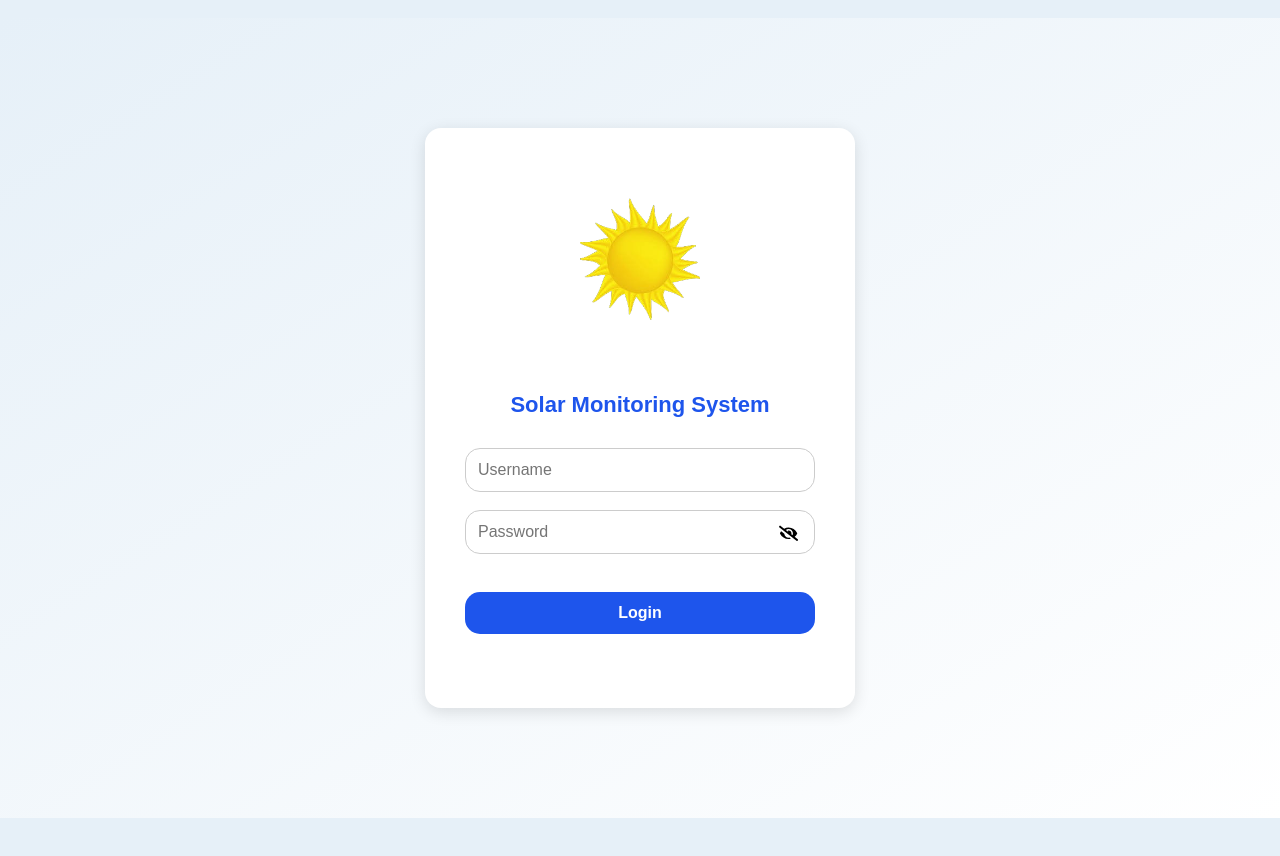
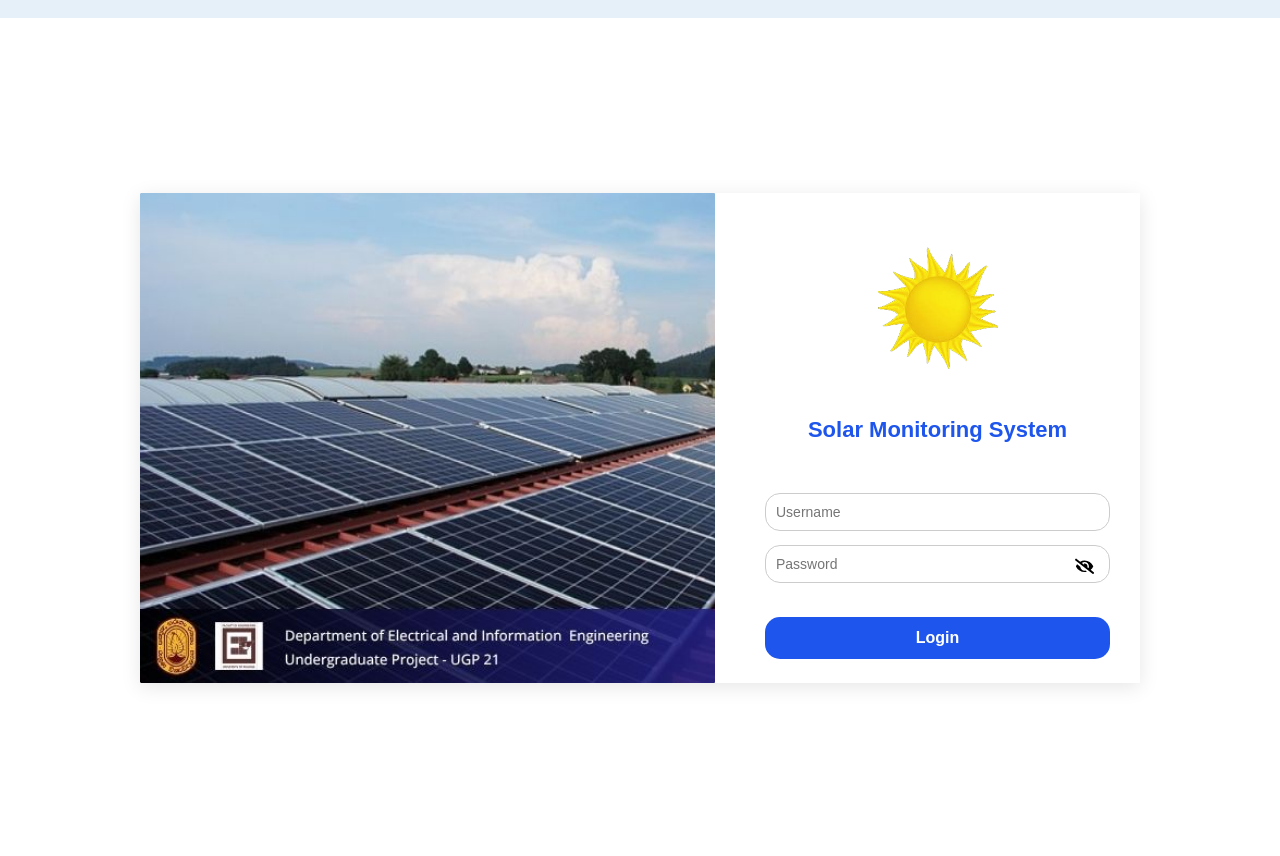
Before and after one commit to sanjuka12/Smart_Home_Frontend, a React (Create React App) app: page /LoginPage in a window 1280 px wide. Before the commit the page ends 818 px from the top, so only its background shows below. Built offline with nearby package versions, Linux system fonts and the light colour scheme.

Commit message:
Updated login page

```diff
--- a/src/pages/LoginPage.css
+++ b/src/pages/LoginPage.css
@@ -1,41 +1,23 @@
 /* LoginPage.css */
-.login-container {
-    display: flex;
-    justify-content: center;
-    align-items: center;
-    height: 100vh;
-    background: linear-gradient(to bottom right, #e6f0f8, #ffffff);
-  }
 
-  .login-box {
-    background-color: white;
-    padding: 40px;
-    border-radius: 16px;
-    box-shadow: 0 4px 16px rgba(0, 0, 0, 0.12);
-    text-align: center;
-    width: 350px;
-    height: 500px;
-  }
-
-  .login-logo {
-    width: 120px;
-    margin-bottom: 50px;
-    margin-top: 30px;
-  }
-
+   .login-logo {
+  width: 120px;
+  margin: 30px auto 30px auto; /* top: 30px, bottom: 50px, horizontally centered */
+  display: block;
+}
   .login-title {
     font-size: 22px;
-    margin-bottom: 30px;
+    margin-bottom: 50px;
     color: #1e55ec;
   }
 
   .login-input {
     width: 100%;
-    padding: 12px;
-    margin-bottom: 18px;
+    padding: 10px;
+    margin-bottom: 14px;
     border: 1px solid #ccc;
     border-radius: 15px;
-    font-size: 16px;
+    font-size: 14px;
     box-sizing: border-box;
 
   }
@@ -108,3 +90,51 @@
     font-size: 1.2rem;
     color: red;
   }
+
+  .login-container {
+  display: flex;
+  justify-content: center;
+  align-items: center;
+  min-height: 100vh;
+  background-color: #ffffff;
+  padding: 20px;
+}
+
+.login-wrapper {
+  display: flex;
+  flex-direction: row;
+  background: white;
+  border-radius: 1px;
+  overflow: hidden;
+  box-shadow: 0 4px 20px rgba(0, 0, 0, 0.1);
+  max-width: 1000px;
+  width: 100%;
+}
+
+.login-image-container {
+  flex: 1;
+  background-color: #ffffff;
+  padding-right: 20px;
+  border-radius: 1px;
+}
+
+.login-side-image {
+  width: 100%;
+  height: 100%;
+  object-fit: cover;
+  border-radius: 1px;
+  background-color: #ffffff;
+   object-position: left;
+
+}
+
+.login-box {
+  flex: 0.6;
+  display: flex;
+  flex-direction: column;
+  justify-content: center;
+  border-radius: 1px;
+  background-color: #ffffff;
+  height: 430px;
+  padding: 30px;
+}
--- a/src/pages/LoginPage.js
+++ b/src/pages/LoginPage.js
@@ -111,12 +111,16 @@ try {
 
   };
 
-
-
-
-
   return (
    <div className="login-container">
+  <div className="login-wrapper">
+
+    {/* ✅ Left Side Image */}
+    <div className="login-image-container">
+      <img src="/assets/login page pic.jpg" alt="Login Illustration" className="login-side-image" />
+    </div>
+
+    {/* ✅ Right Side Login Box */}
     <div className="login-box">
       <img src="/assets/Dashboard.png" alt="Solar Logo" className="login-logo" />
       <h2 className="login-title">Solar Monitoring System</h2>
@@ -129,7 +133,6 @@ try {
           onChange={(e) => setUsername(e.target.value)}
           required
         />
-
         <div className="password-wrapper">
           <input
             type={showPassword ? 'text' : 'password'}
@@ -162,5 +165,6 @@ try {
       </form>
     </div>
   </div>
+</div>
   );
 }
```
Also changed, not shown: public/assets/login page pic.jpg (added). Lines whose indentation alone changed are shown as unchanged.
